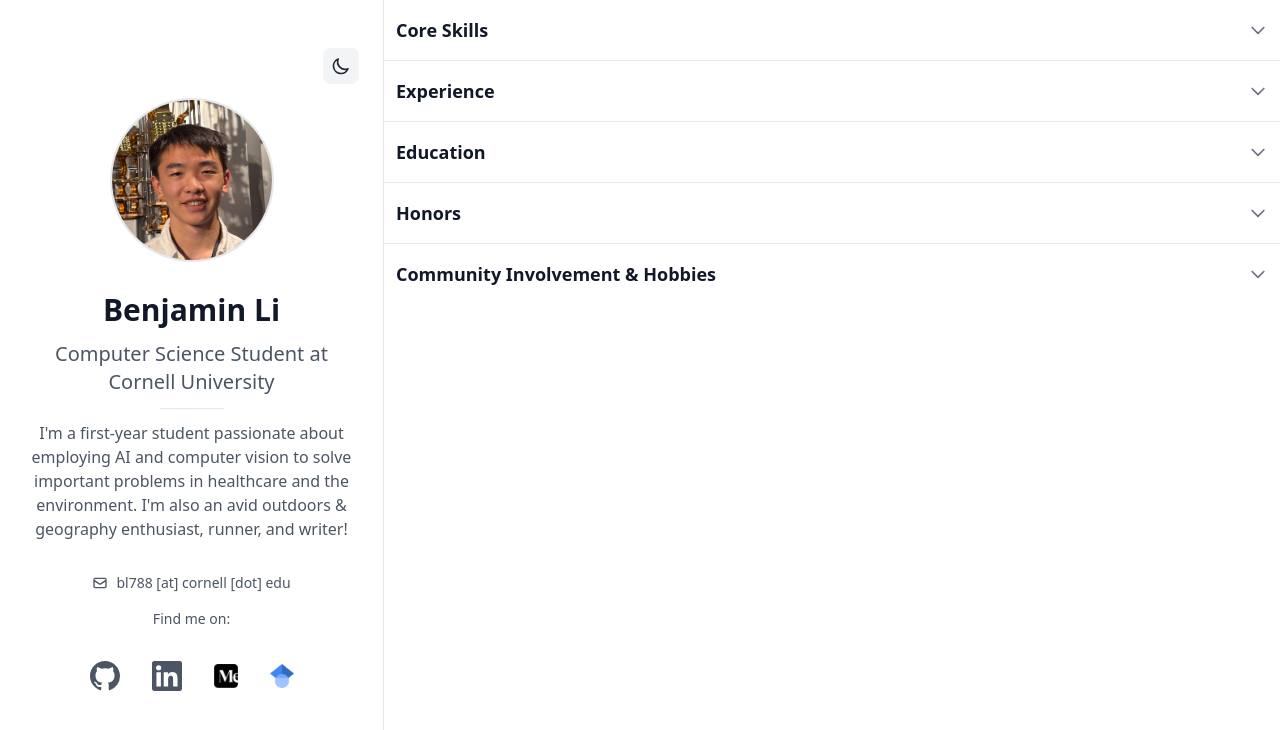
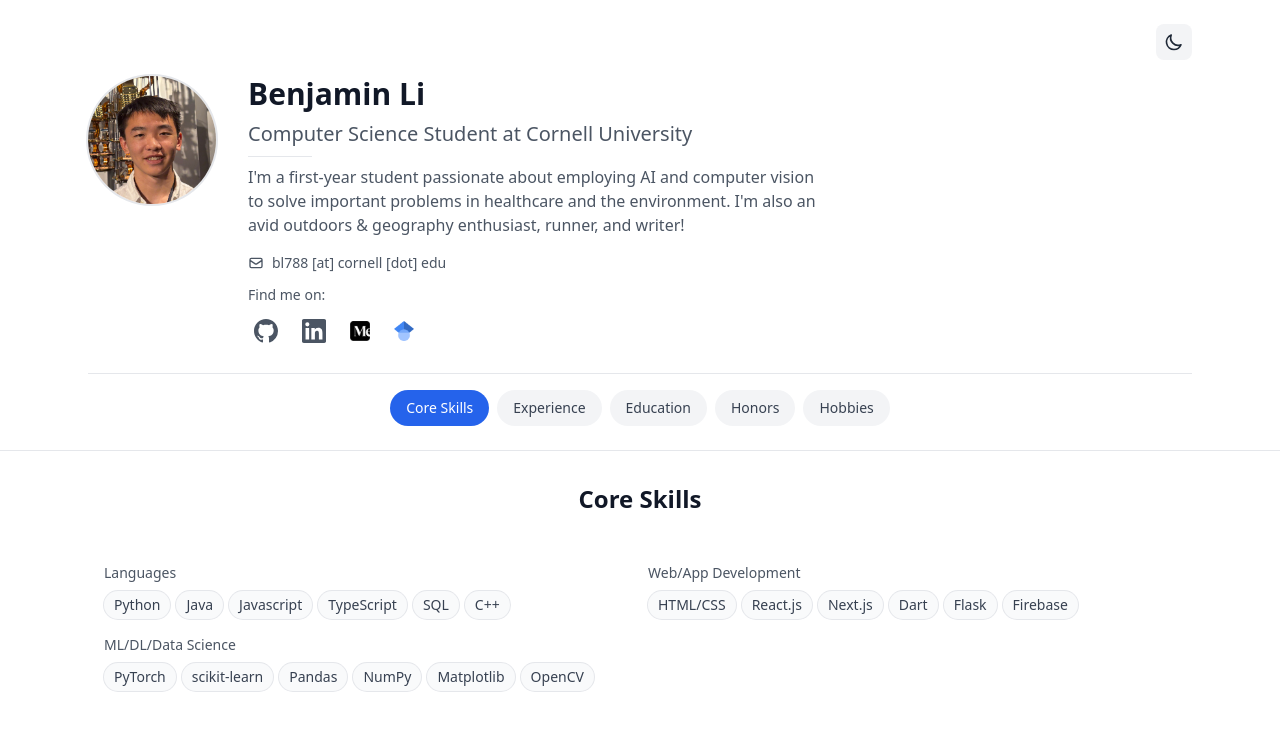
Before and after one commit to 25benjaminli/ben-website, a Next.js app: page / in a window 1280 px wide. Shown: the top 730 px of the page. Built offline with nearby package versions, Linux system fonts and the light colour scheme.

Commit message:
update to layout 2

```diff
--- a/app/components/HonorsSection.tsx
+++ b/app/components/HonorsSection.tsx
@@ -49,11 +49,6 @@ const HonorsSection = () => {
 	return (
 		<div className="py-6 bg-white dark:bg-gray-900 px-6">
 			<div className="space-y-4 ">
-				{/* <div>
-					<h3 className="text-lg font-semibold text-gray-900 dark:text-white text-center md:text-left">Selected Honors & Awards</h3>
-					<div className="h-px w-full bg-gray-200 dark:bg-gray-700 mt-2" />
-				</div> */}
-
 				<div className="space-y-4">
 					{honors.map((honor, index) => (
 						<div key={index} className="relative">
--- a/app/components/ProfileSection.tsx
+++ b/app/components/ProfileSection.tsx
@@ -1,37 +1,51 @@
 import Image from 'next/image';
 import { ThemeToggle } from './ThemeToggle';
 
-const ProfileSection = () => {
+interface ProfileSectionProps {
+	activeSection: string;
+	setActiveSection: (section: string) => void;
+}
+
+const ProfileSection = ({ activeSection, setActiveSection }: ProfileSectionProps) => {
+	const navigationItems = [
+		{ key: 'skills', label: 'Core Skills' },
+		{ key: 'experience', label: 'Experience' },
+		{ key: 'education', label: 'Education' },
+		{ key: 'honors', label: 'Honors' },
+		{ key: 'hobbies', label: 'Hobbies' }
+	];
+
 	return (
-		<div className="w-full py-8 md:py-0 bg-white dark:bg-gray-900 px-6 sm:pt-0">
+		<div className="w-full py-6 bg-white dark:bg-gray-900 px-6 max-w-6xl mx-auto">
 			{/* Theme Toggle Button */}
 			<div className="flex justify-end mb-4">
 				<ThemeToggle />
 			</div>
 
-			<div className="space-y-8 text-center">
-				<div className="relative w-28 md:w-40 h-28 md:h-40 mx-auto">
-					<div className="relative w-full h-full rounded-full overflow-hidden ring-2 ring-gray-200 dark:ring-gray-700">
+			{/* Profile Content with Photo on Left - More Compact */}
+			<div className="flex flex-col md:flex-row items-center md:items-start gap-6 md:gap-8">
+				{/* Photo - Smaller */}
+				<div className="flex-shrink-0">
+					<div className="relative w-24 md:w-32 h-24 md:h-32 rounded-full overflow-hidden ring-2 ring-gray-200 dark:ring-gray-700">
 						<Image src="/portrait.jpg" alt="Profile" fill className="object-cover" priority />
 					</div>
 				</div>
 
-				<div className="space-y-3">
+				{/* Text Content - More Compact */}
+				<div className="flex-1 text-center md:text-left space-y-4">
+					<div className="space-y-2">
 						<h1 className="text-2xl md:text-3xl font-bold text-gray-900 dark:text-white">Benjamin Li</h1>
 						<h2 className="text-lg md:text-xl text-gray-600 dark:text-gray-400">Computer Science Student at Cornell University</h2>
-					<div className="h-px w-16 bg-gray-200 dark:bg-gray-700 mx-auto my-4" />
-					<p className="text-sm md:text-base text-gray-600 dark:text-gray-400 max-w-xs mx-auto leading-relaxed">
+						<div className="h-px w-16 bg-gray-200 dark:bg-gray-700 mx-auto md:mx-0 my-3" />
+						<p className="text-sm md:text-base text-gray-600 dark:text-gray-400 max-w-xl mx-auto md:mx-0 leading-relaxed">
 							I'm a first-year student passionate about employing AI and computer vision to solve important problems in healthcare and the environment.
 							I'm also an avid outdoors & geography enthusiast, runner, and writer!
-						{/* <br/> */}
-						<br/>
-						{/* See my full resume here: <a href="/Benjamin_Li_Resume.pdf" target="_blank" className="text-blue-600 dark:text-blue-400 hover:underline">Benjamin_Li_Resume.pdf</a> */}
 						</p>
 					</div>
 
-				<div className="space-y-4">
+					<div className="space-y-3">
 						{/* Contact Info */}
-					<div className="flex items-center justify-center space-x-2">
+						<div className="flex items-center justify-center md:justify-start space-x-2">
 							<svg className="w-4 h-4 text-gray-600 dark:text-gray-400" viewBox="0 0 24 24" fill="none" stroke="currentColor" strokeWidth="2">
 								<path d="M3 8l7.89 5.26a2 2 0 002.22 0L21 8M5 19h14a2 2 0 002-2V7a2 2 0 00-2-2H5a2 2 0 00-2 2v10a2 2 0 002 2z" />
 							</svg>
@@ -41,17 +55,18 @@ const ProfileSection = () => {
 						</div>
 
 						{/* Social Links */}
-					<p className = "text-sm text-gray-600 dark:text-gray-400">
+						<div className="text-center md:text-left">
+							<p className = "text-sm text-gray-600 dark:text-gray-400 mb-2">
 								Find me on:
 							</p>
-					<div className="flex items-center justify-center space-x-4 pt-2">
+							<div className="flex items-center justify-center md:justify-start space-x-3">
 								<a
 									href="https://github.com/25benjaminli"
 									target="_blank"
 									rel="noopener noreferrer"
-							className="p-2 text-gray-600 dark:text-gray-400 hover:text-gray-900 dark:hover:text-white"
+									className="p-1.5 text-gray-600 dark:text-gray-400 hover:text-gray-900 dark:hover:text-white"
 								>
-							<svg viewBox="0 0 24 24" width="30" height="30" fill="currentColor">
+									<svg viewBox="0 0 24 24" width="24" height="24" fill="currentColor">
 										<path d="M12 0C5.37 0 0 5.37 0 12c0 5.31 3.435 9.795 8.205 11.385.6.105.825-.255.825-.57 0-.285-.015-1.23-.015-2.235-3.015.555-3.795-.735-4.035-1.41-.135-.345-.72-1.41-1.23-1.695-.42-.225-1.02-.78-.015-.795.945-.015 1.62.87 1.845 1.23 1.08 1.815 2.805 1.305 3.495.99.105-.78.42-1.305.765-1.605-2.67-.3-5.46-1.335-5.46-5.925 0-1.305.465-2.385 1.23-3.225-.12-.3-.54-1.53.12-3.18 0 0 1.005-.315 3.3 1.23.96-.27 1.98-.405 3-.405s2.04.135 3 .405c2.295-1.56 3.3-1.23 3.3-1.23.66 1.65.24 2.88.12 3.18.765.84 1.23 1.905 1.23 3.225 0 4.605-2.805 5.625-5.475 5.925.435.375.81 1.095.81 2.22 0 1.605-.015 2.895-.015 3.3 0 .315.225.69.825.57A12.02 12.02 0 0024 12c0-6.63-5.37-12-12-12z" />
 									</svg>
 								</a>
@@ -59,9 +74,9 @@ const ProfileSection = () => {
 									href="https://www.linkedin.com/in/benjamin-li-613a16230/"
 									target="_blank"
 									rel="noopener noreferrer"
-							className="p-2 text-gray-600 dark:text-gray-400 hover:text-gray-900 dark:hover:text-white"
+									className="p-1.5 text-gray-600 dark:text-gray-400 hover:text-gray-900 dark:hover:text-white"
 								>
-							<svg viewBox="0 0 24 24" width="30" height="30" fill="currentColor">
+									<svg viewBox="0 0 24 24" width="24" height="24" fill="currentColor">
 										<path d="M20.447 20.452h-3.554v-5.569c0-1.328-.027-3.037-1.852-3.037-1.853 0-2.136 1.445-2.136 2.939v5.667H9.351V9h3.414v1.561h.046c.477-.9 1.637-1.85 3.37-1.85 3.601 0 4.267 2.37 4.267 5.455v6.286zM5.337 7.433a2.062 2.062 0 01-2.063-2.065 2.064 2.064 0 112.063 2.065zm1.782 13.019H3.555V9h3.564v11.452zM22.225 0H1.771C.792 0 0 .774 0 1.729v20.542C0 23.227.792 24 1.771 24h20.451C23.2 24 24 23.227 24 22.271V1.729C24 .774 23.2 0 22.222 0h.003z" />
 									</svg>
 								</a>
@@ -70,22 +85,41 @@ const ProfileSection = () => {
 									href="https://medium.com/@25benjaminli/"
 									target="_blank"
 									rel="noopener noreferrer"
-							className="p-2 text-gray-600 dark:text-gray-400 hover:text-gray-900 dark:hover:text-white"
+									className="p-1.5 text-gray-600 dark:text-gray-400 hover:text-gray-900 dark:hover:text-white"
 								>
-							{/* add medium_logo.png here */}
-							<Image src="/medium_logo.png" alt="Medium" width={24} height={24} className="object-contain" />
+									<Image src="/medium_logo.png" alt="Medium" width={20} height={20} className="object-contain" />
 								</a>
 
 								<a
 									href="https://scholar.google.com/citations?user=JRj8RfIAAAAJ&hl=en"
 									target="_blank"
 									rel="noopener noreferrer"
-							className="p-2 text-gray-600 dark:text-gray-400 hover:text-gray-900 dark:hover:text-white"
+									className="p-1.5 text-gray-600 dark:text-gray-400 hover:text-gray-900 dark:hover:text-white"
 								>
-							{/* add medium_logo.png here */}
-							<Image src="/gscholar_logo.png" alt="Google Scholar" width={24} height={24} className="object-contain" />
+									<Image src="/gscholar_logo.png" alt="Google Scholar" width={20} height={20} className="object-contain" />
 								</a>
 							</div>
+						</div>
+					</div>
+				</div>
+			</div>
+
+			{/* Navigation Buttons */}
+			<div className="mt-6 pt-4 border-t border-gray-200 dark:border-gray-700">
+				<div className="flex flex-wrap justify-center gap-2">
+					{navigationItems.map((item) => (
+						<button
+							key={item.key}
+							onClick={() => setActiveSection(item.key)}
+							className={`px-4 py-2 rounded-full text-sm font-medium transition-colors ${
+								activeSection === item.key
+									? 'bg-blue-600 text-white'
+									: 'bg-gray-100 dark:bg-gray-800 text-gray-700 dark:text-gray-300 hover:bg-gray-200 dark:hover:bg-gray-700'
+							}`}
+						>
+							{item.label}
+						</button>
+					))}
 				</div>
 			</div>
 		</div>
--- a/app/components/SkillsSection.tsx
+++ b/app/components/SkillsSection.tsx
@@ -17,11 +17,6 @@ const SkillsSection = () => {
 	return (
 		<div className="py-6 bg-white dark:bg-gray-900 px-6">
 			<div className="space-y-4 ">
-				{/* <div>
-					<h3 className="text-lg font-semibold text-gray-900 dark:text-white text-center md:text-left">Core Skills</h3>
-					<div className="h-px w-full bg-gray-200 dark:bg-gray-700 mt-2" />
-				</div> */}
-
 				<div className="grid grid-cols-1 md:grid-cols-2 gap-4">
 					{skills.map((skillGroup) => (
 						<div key={skillGroup.category}>
--- a/app/page.tsx
+++ b/app/page.tsx
@@ -7,76 +7,35 @@ import ExperienceSection from './components/ExperienceSection';
 import HobbiesSection from './components/HobbiesSection';
 import EducationSection from './components/EducationSection';
 import HonorsSection from './components/HonorsSection';
-import CollapsibleSection from './components/CollapsibleSection';
 
 export default function MinimalistPortfolio() {
-    const [sectionsOpen, setSectionsOpen] = useState({
-        skills: false,
-        experience: false,
-        education: false,
-        honors: false,
-        hobbies: false
-    });
+    const [activeSection, setActiveSection] = useState('skills');
 
-    const toggleSection = (section: keyof typeof sectionsOpen) => {
-        setSectionsOpen(prev => ({
-            ...prev,
-            [section]: !prev[section]
-        }));
+    const sections = {
+        skills: { component: <SkillsSection />, title: 'Core Skills' },
+        experience: { component: <ExperienceSection />, title: 'Experience' },
+        education: { component: <EducationSection />, title: 'Education' },
+        honors: { component: <HonorsSection />, title: 'Honors' },
+        hobbies: { component: <HobbiesSection />, title: 'Community Involvement & Hobbies' }
     };
 
     return (
-        <main className="min-h-screen bg-white dark:bg-gray-900 pb-16 sm:pb-0">
-            <div className="grid grid-cols-1 md:grid-cols-10">
-                {/* Left Column - Profile */}
-                <div className="md:col-span-3 border-b md:border-b-0 md:border-r border-gray-200 dark:border-gray-800">
-                    <div className="md:sticky md:top-4 md:pt-8">
-                        <ProfileSection />
-                    </div>
-                </div>
+        <main className="min-h-screen bg-white dark:bg-gray-900">
+            {/* Profile Section - Smaller, with Navigation */}
+            <div className="w-full border-b border-gray-200 dark:border-gray-800">
+                <ProfileSection
+                    activeSection={activeSection}
+                    setActiveSection={setActiveSection}
+                />
+            </div>
 
-                {/* Right Column - Collapsible Sections */}
-                <div className="md:col-span-7 flex flex-col min-h-screen">
-                    <CollapsibleSection
-                        title="Core Skills"
-                        isOpen={sectionsOpen.skills}
-                        onToggle={() => toggleSection('skills')}
-                    >
-                        <SkillsSection />
-                    </CollapsibleSection>
-
-                    <CollapsibleSection
-                        title="Experience"
-                        isOpen={sectionsOpen.experience}
-                        onToggle={() => toggleSection('experience')}
-                    >
-                        <ExperienceSection />
-                    </CollapsibleSection>
-
-                    <CollapsibleSection
-                        title="Education"
-                        isOpen={sectionsOpen.education}
-                        onToggle={() => toggleSection('education')}
-                    >
-                        <EducationSection />
-                    </CollapsibleSection>
-
-                    <CollapsibleSection
-                        title="Honors"
-                        isOpen={sectionsOpen.honors}
-                        onToggle={() => toggleSection('honors')}
-                    >
-                        <HonorsSection />
-                    </CollapsibleSection>
-
-                    <CollapsibleSection
-                        title="Community Involvement & Hobbies"
-                        isOpen={sectionsOpen.hobbies}
-                        onToggle={() => toggleSection('hobbies')}
-                        showBorder={false}
-                    >
-                        <HobbiesSection />
-                    </CollapsibleSection>
+            {/* Active Content Section */}
+            <div className="max-w-6xl mx-auto px-4">
+                <div className="py-8">
+                    <h2 className="text-2xl font-bold text-gray-900 dark:text-white mb-6 text-center">
+                        {sections[activeSection as keyof typeof sections].title}
+                    </h2>
+                    {sections[activeSection as keyof typeof sections].component}
                 </div>
             </div>
         </main>
```
Also changed, not shown: app/components/HobbiesSection.tsx (+2 -7 lines). Lines whose indentation alone changed are shown as unchanged.
